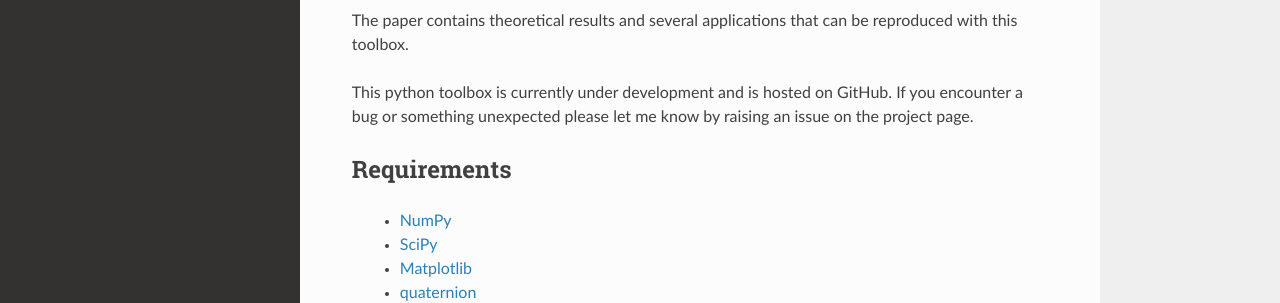
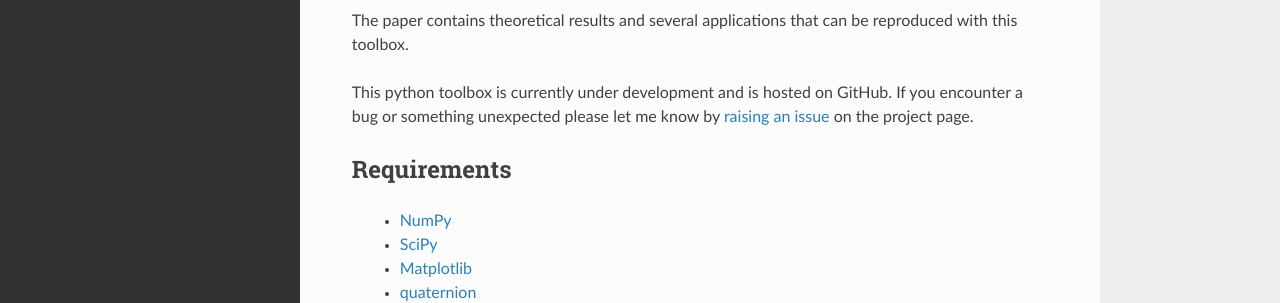
Before and after one commit to jflamant/bispy, a Sphinx documentation site: the page built from doc/index.rst, in a window 1280 px wide and 1252 px high. Shown: the part 295-598 px from the top of the window. Built offline with Sphinx 7.4.7 and the Read the Docs theme 2.0.0, drawn with Linux system fonts in a browser that asks for light colours; formulas are drawn with MathJax 3; part of the change alters nothing that is shown.

```diff
--- a/doc/index.rst
+++ b/doc/index.rst
@@ -14,7 +14,7 @@ BiSPy is an open-source python framework for signal processing of bivariate sign
 The paper contains theoretical results and several applications that can
 be reproduced with this toolbox.
 
-This python toolbox is currently under development and is hosted on GitHub. If you encounter a bug or something unexpected please let me know by raising an issue on the project page.
+This python toolbox is currently under development and is hosted on GitHub. If you encounter a bug or something unexpected please let me know by `raising an issue <https://github.com/jflamant/bispy/issues>`_ on the project page.
 
 Requirements
 ------------
```
